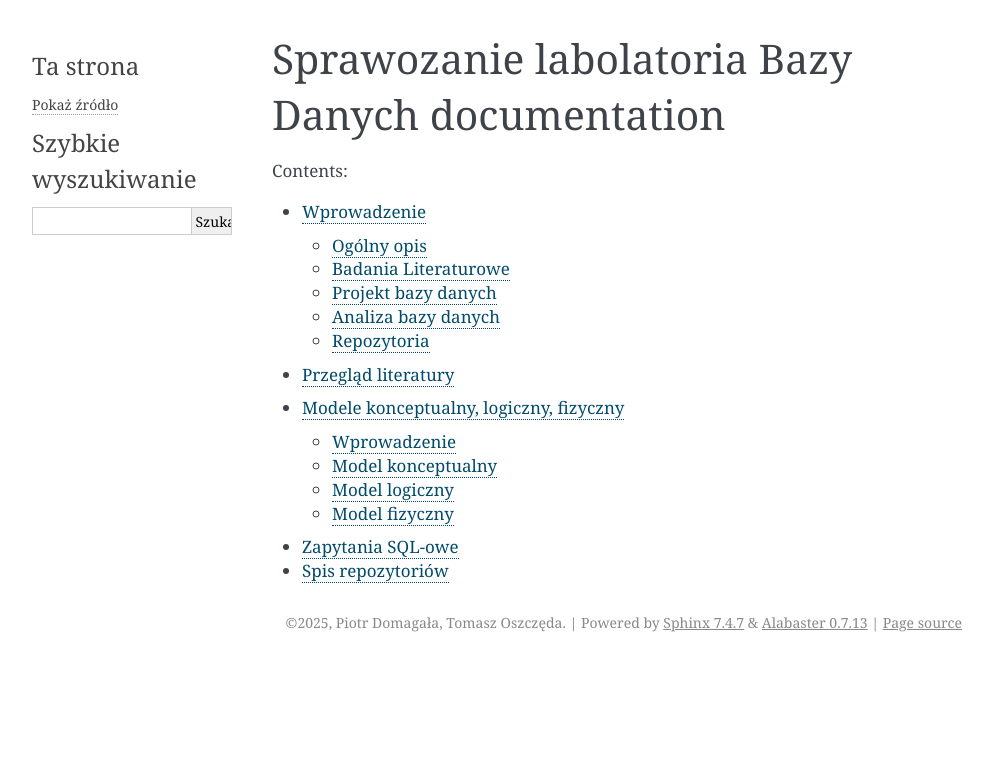
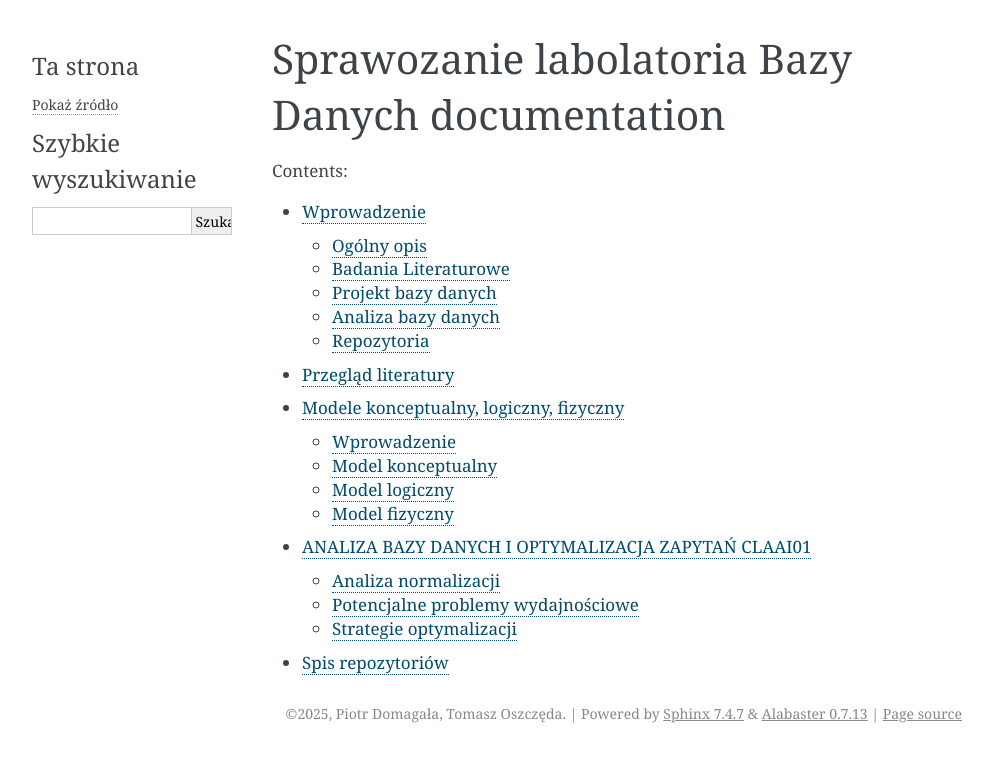
Before and after one commit to Domek182/Laby_Sprawozdanie, a Sphinx documentation site: the page built from Sprawozdanie-main/source/index.rst, in a window 1280 px wide. Shown: the top 762 px of the page, without its empty margins (148-1141 px from the left). Built offline with Sphinx 7.4.7, drawn with Linux system fonts in a browser that asks for light colours; pages that are not in the unit, such as notebooks, are missing from menus; part of the change alters nothing that is shown.

Commit message:
updated index file

```diff
--- a/Sprawozdanie-main/source/rozdzial4/index.rst
+++ b/Sprawozdanie-main/source/rozdzial4/index.rst
@@ -1,2 +1,120 @@
-Zapytania SQL-owe
-====================
+ANALIZA BAZY DANYCH I OPTYMALIZACJA ZAPYTAŃ CLAAI01
+====================================================
+
+:author:        - Piotr Domagała
+                - Tomasz Oszczęda
+
+Analiza normalizacji
+------------------------
+1NF – Pierwsza postać normalna:
+
+- Wszystkie atrybuty są atomowe (niepodzielne).
+- Brak powtarzających się grup danych.
+Obie tabele spełniają 1NF — wszystkie kolumny zawierają pojedyncze, niepodzielne wartości.
+
+2NF – Druga postać normalna:
+
+- Spełnia 1NF.
+- Każdy atrybut niekluczowy jest w pełni funkcjonalnie zależny od całego klucza głównego.
+Obie tabele mają pojedyncze klucze główne (`PESEL` i `indeks`), więc nie ma problemu z częściową zależnością. 2NF jest spełniona.
+
+3NF – Trzecia postać normalna:
+
+- Spełnia 2NF.
+- Żaden atrybut niekluczowy nie jest przechodnio zależny od klucza głównego.
+
+Analiza tabeli `użytkownicy`:
+
+- `PESEL` → `imie`, `nazwisko`, `adres_zamieszkania`, `adres_mailowy`, `liczba_wypozyczonych_ksiazek`
+- Wszystkie atrybuty zależą bezpośrednio od klucza głównego.
+- Brak przechodnich zależności.
+Spełnia 3NF.
+
+Analiza tabeli `książki`:
+
+- `indeks` → `nazwa_ksiazki`, `autor_ksiazki`, `pesel`, `czas_wypozyczenia`
+- `pesel` jest kluczem obcym, ale nie ma przechodnich zależności (np. `autor_ksiazki` nie zależy od `pesel`).
+Spełnia 3NF.
+
+Model danych jest w trzeciej postaci normalnej (3NF).
+
+Potencjalne problemy wydajnościowe
+-----------------------------------
+Problemy:
+
+- Brak indeksów poza kluczami głównymi. Częste wyszukiwanie po kolumnach takich jak indeks w tabeli książki lub PESEL w użytkownicy może prowadzić do spadku wydajności.
+- Brak indeksów może prowadzić do pełnych skanów tabel (full table scan), co spowalnia zapytania przy dużej liczbie rekordów.
+
+Strategie optymalizacji
+------------------------
+Rodzaje strategi:
+
+- Indeksy
+
+.. code-block:: sql
+
+ CREATE INDEX idx_ksiazki_indeks    ON książki(indeks);
+ CREATE INDEX idx_uzytkownicy_pesel     ON użytkownicy(PESEL);
+
+- W przypadku naszej bazy danych partycjonowanie tabel nie przyniesie korzyści.
+
+-  Widoki materializowane \-> \ jeśli często sprawdzamy, które książki są wypożyczone, a które nie to możemy utworzyć widok materializowany
+
+.. code-block:: sql
+
+ CREATE MATERIALIZED VIEW widok_status_ksiazek AS
+ SELECT
+     k.indeks,
+     k.nazwa_ksiazki,
+     k.autor_ksiazki,
+     CASE
+         WHEN k.pesel IS NULL THEN 'Dostępna'
+         ELSE 'Wypożyczona'
+     END AS status,
+     u.imie,
+     u.nazwisko
+ FROM książki k
+ LEFT JOIN użytkownicy u ON k.pesel = u.PESEL;
+
+4. Optymalizacja zapytań SQL z użyciem EXPLAIN i indeksów:
+
+- Unikanie SELECT \*\, wybieranie konkretnych kolumn.
+- Używanie EXPLAIN ANALYZE (PostgreSQL).
+
+EXPLAIN ANALYZE:
+
+- Wykonuje zapytanie.
+- Zwraca szczegółowy plan wykonania (tzw. execution plan).
+- Pokazuje rzeczywiste czasy wykonania każdego kroku.
+- Pokazuje liczbę wierszy przetworzonych na każdym etapie.
+- Umożliwia identyfikację wąskich gardeł i nieefektywnych operacji.
+- Używanie EXPLAIN QUERY PLAN (SQLite)
+
+EXPLAIN QUERY PLAN:
+
+- Pokazuje, czy zapytanie użyje indeksu, czy wykona pełny skan tabeli.
+- Informuje, czy zostanie użyta tymczasowa struktura danych (np. do GROUP BY lub ORDER BY).
+- Pomaga zidentyfikować wąskie gardła w zapytaniu.
+- Umożliwia optymalizację zapytań bez potrzeby ich uruchamiania.
+
+Chcemy wykonać zapytanie
+
+.. code-block:: sql
+
+ SELECT u.imie, u.nazwisko, COUNT(*) AS cnt
+ FROM książki k
+ JOIN użytkownicy u ON k.pesel = u.PESEL
+ WHERE k.czas_wypozyczenia BETWEEN 1 AND 50
+ GROUP BY u.imie, u.nazwisko;
+W celu dowiedzenia się jak przyspieszyć zapytanie używamy
+
+.. code-block:: none
+ EXPLAIN ANALYZE/ EXPLAIN QUERY PLAN
+
+W wyniku użycia tych narzędzi diagnostycznych dowiadujemy się, że PostgreSQL/SQLite wykonują pełny skan tabeli książki.  Aby temu zapobiec, tworzymy indeks wspierający filtrację po kolumnie czas_wypozyczenia:
+
+.. code-block:: sql
+
+ CREATE INDEX idx_ksiazki_czas_wypozyczenia ON książki(czas_wypozyczenia);
+
+Dzięki temu silnik bazy danych może szybciej odnaleźć pasujące wiersze, co znacząco redukuje czas wykonania zapytania.
```
